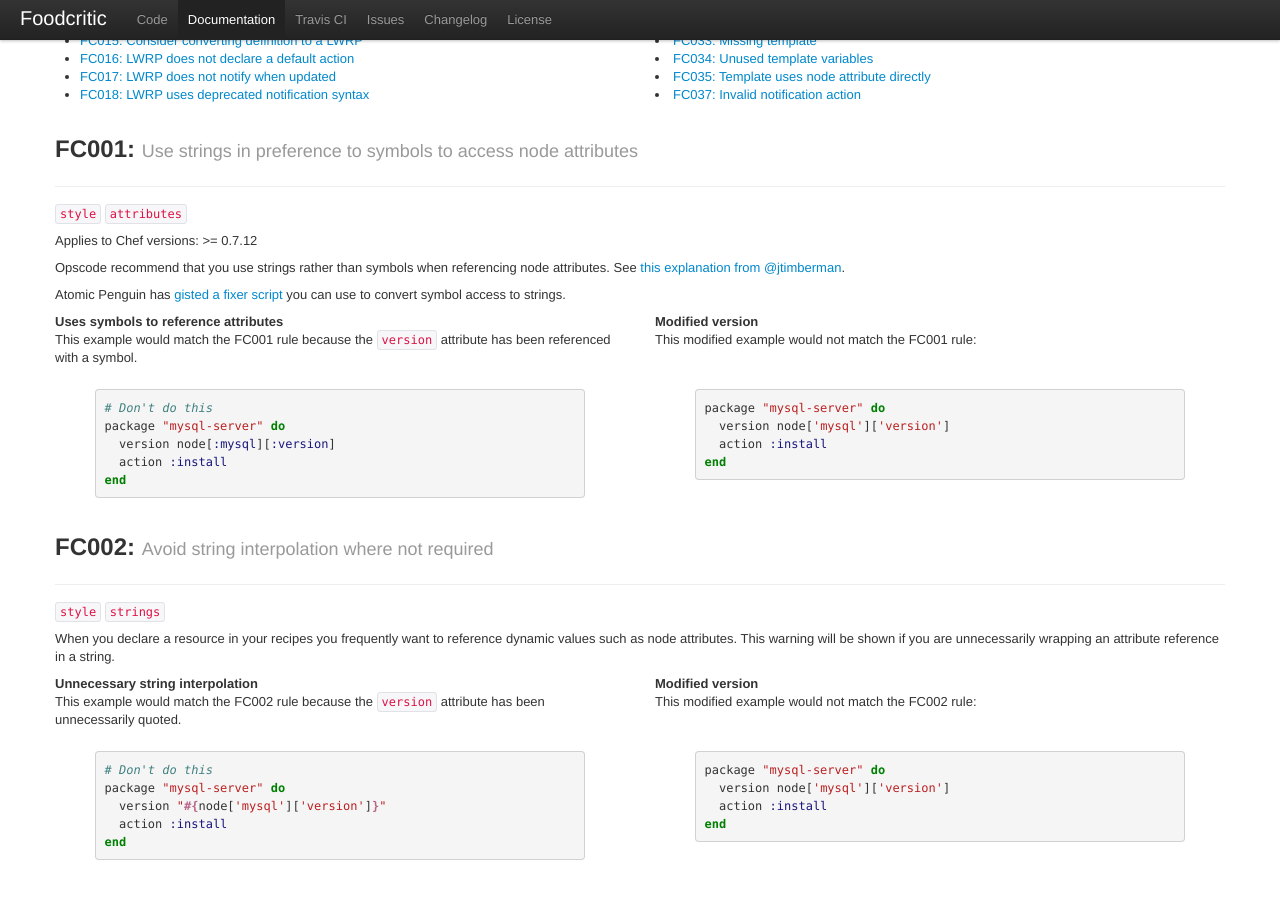
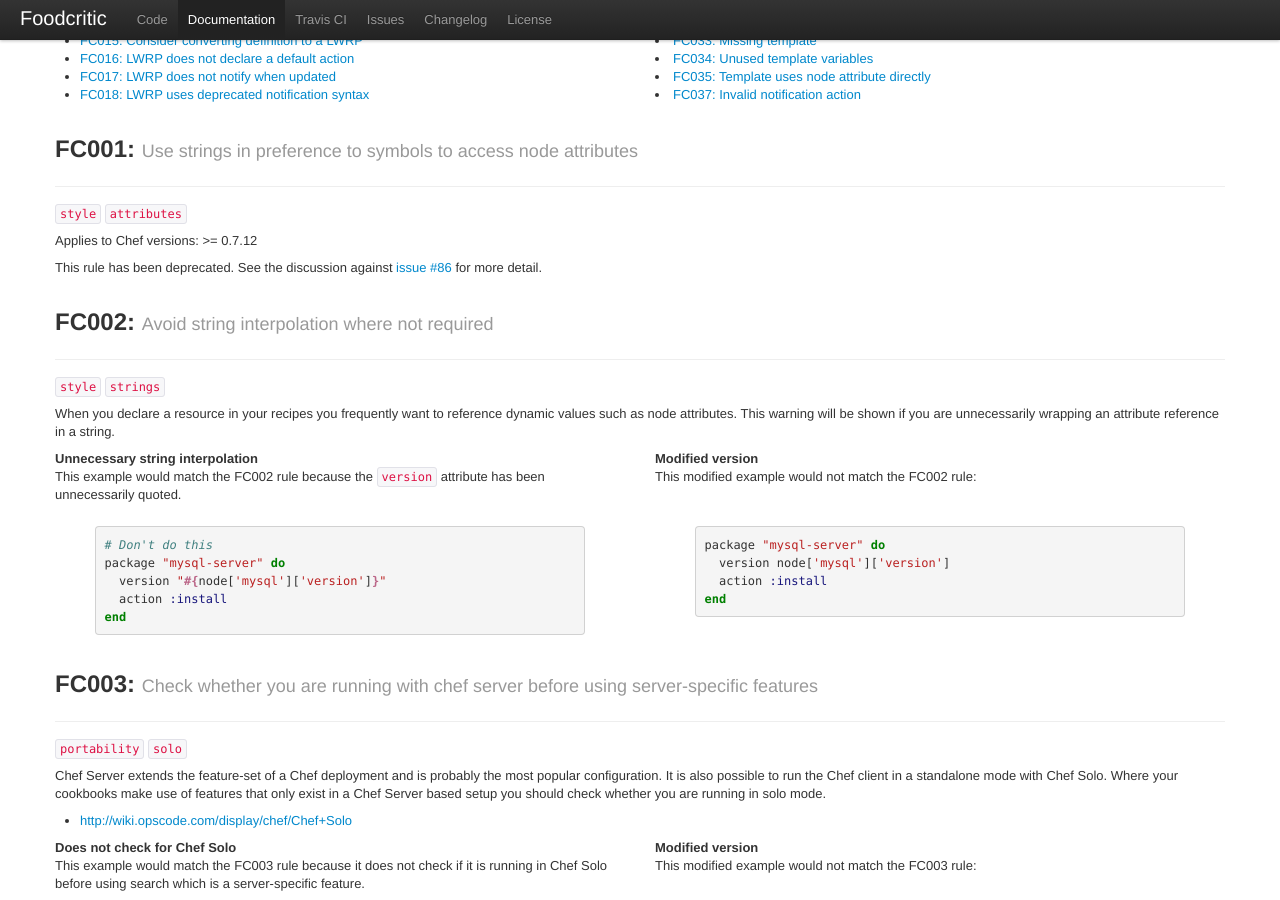
Before and after one commit to Foodcritic/foodcritic, a Jekyll site: the page built from index.html, in a window 1280 px wide and 900 px high, scrolled down 1607 px. Built offline with Jekyll 4.4.1, drawn with Linux system fonts in a browser that asks for light colours.

Commit message:
Remove FC001 docs, refs #86.

```diff
--- a/index.html
+++ b/index.html
@@ -9,27 +9,9 @@ rules:
       - attributes
     applies_to: '>= 0.7.12'
     summary: |
-      Opscode recommend that you use strings rather than symbols when referencing node attributes.
-      See [this explanation from @jtimberman](https://github.com/acrmp/foodcritic/issues/1).
-
-      Atomic Penguin has [gisted a fixer script](https://gist.github.com/2968356)
-      you can use to convert symbol access to strings.
-    examples:
-      - title: Uses symbols to reference attributes
-        text: This example would match the FC001 rule because the `version` attribute has been referenced with a symbol.
-        code: |
-          # Don't do this
-          package "mysql-server" do
-            version node[:mysql][:version]
-            action :install
-          end
-      - title: Modified version
-        text: 'This modified example would not match the FC001 rule:'
-        code: |
-          package "mysql-server" do
-            version node['mysql']['version']
-            action :install
-          end
+      This rule has been deprecated. See the discussion against
+      [issue #86](https://github.com/acrmp/foodcritic/issues/86) for more
+      detail.
   - code: FC002
     name: Avoid string interpolation where not required
     tags:
```
